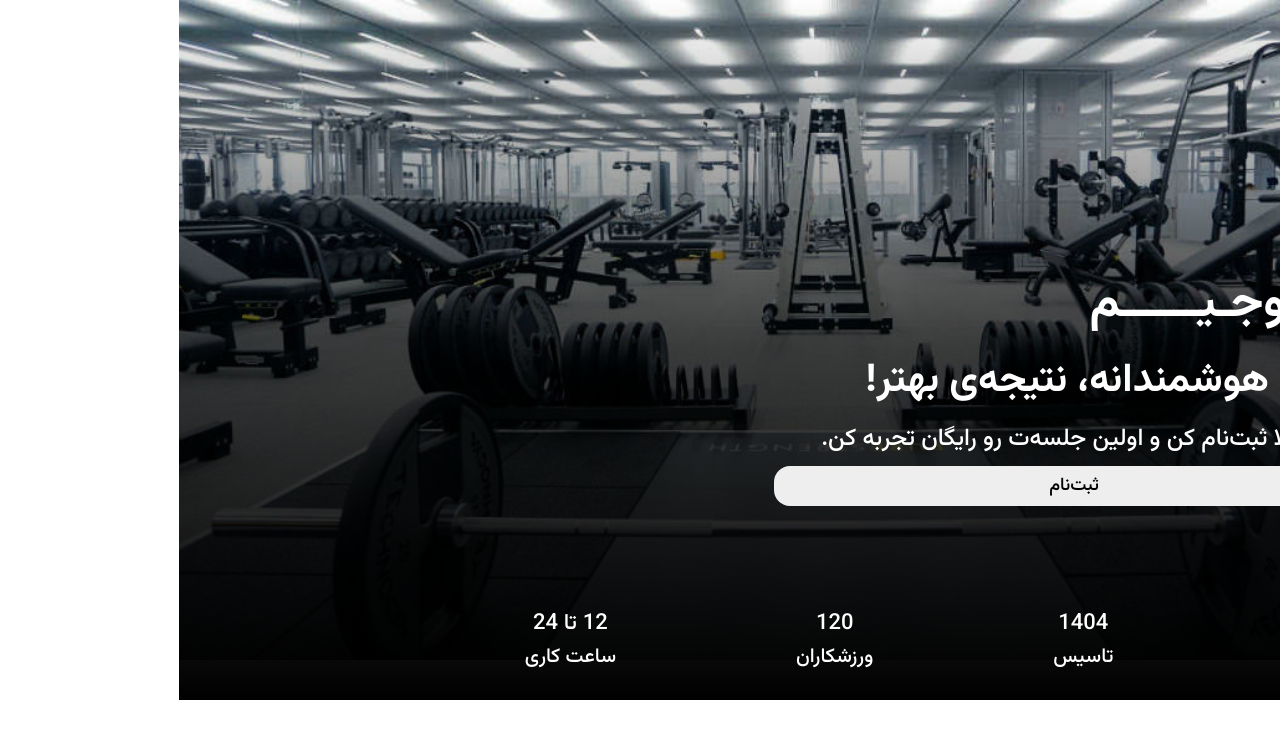
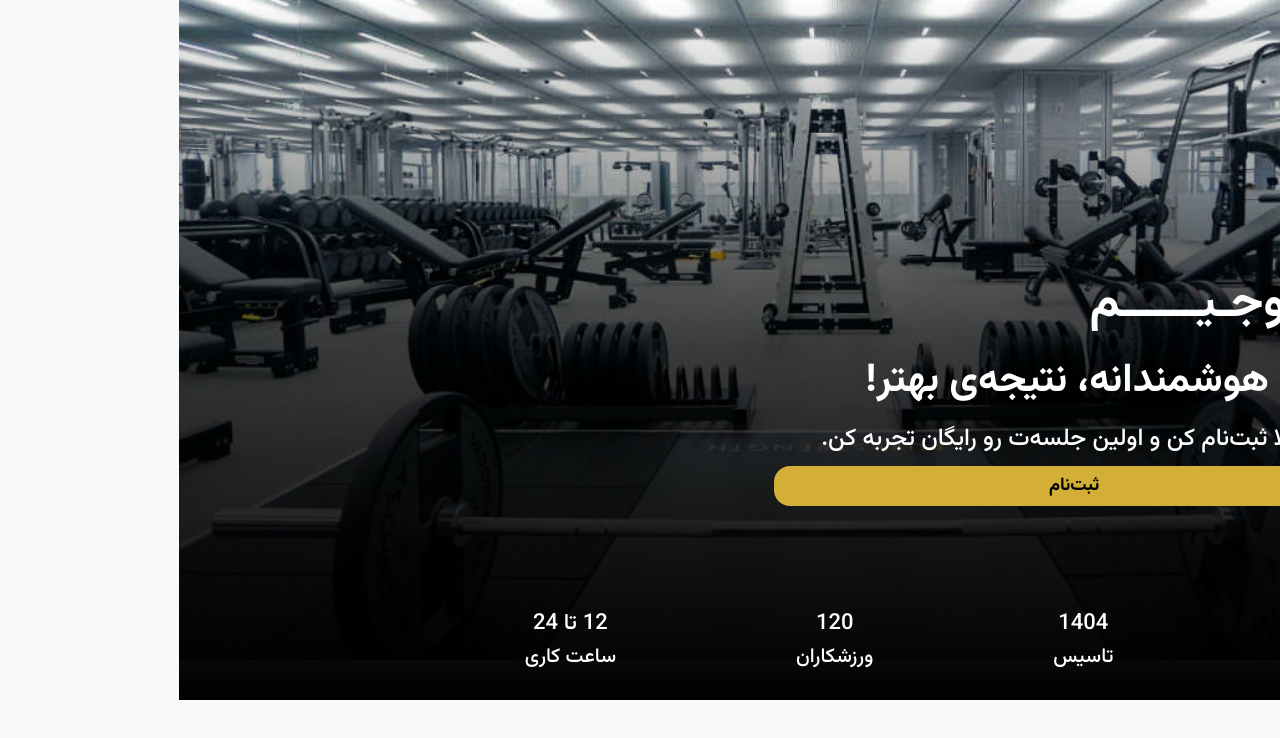
Before and after one commit to WeBeato/BeatoGym, a React (Vite) app in the folder frontend/: page / in a window 1280 px wide. Shown: the top 738 px of the page. Built offline with nearby package versions, Linux system fonts and the light colour scheme.

Commit message:
add color pallete

```diff
--- a/frontend/src/App.css
+++ b/frontend/src/App.css
@@ -34,7 +34,8 @@
 
 .hero__btn {
     color: #000;
-    background-color: #eee;
+    background-color: var(--color-primary);
+    font-family: "vazir-bold";
     border-radius: 16px;
     width: 100%;
     padding: 4px 0;
--- a/frontend/src/index.css
+++ b/frontend/src/index.css
@@ -8,7 +8,13 @@
   src: url(../public/fonts/Vazirmatn-Medium.ttf) format(truetype);
 }
 
-
+:root{
+  --color-primary:#d4af37;
+  --color-background:#f9f9f9;
+  --color-secondary:#000;
+  --color-text:#4a4a4a;
+  --color-accent:#c0c0c0;
+}
 
 /* Reset */
 html {
@@ -29,6 +35,7 @@ html {
 body {
   font-family: "vazir-medium";
   font-size: 16px;
+  background-color: var(--color-background);
 }
 
 h1,
```
